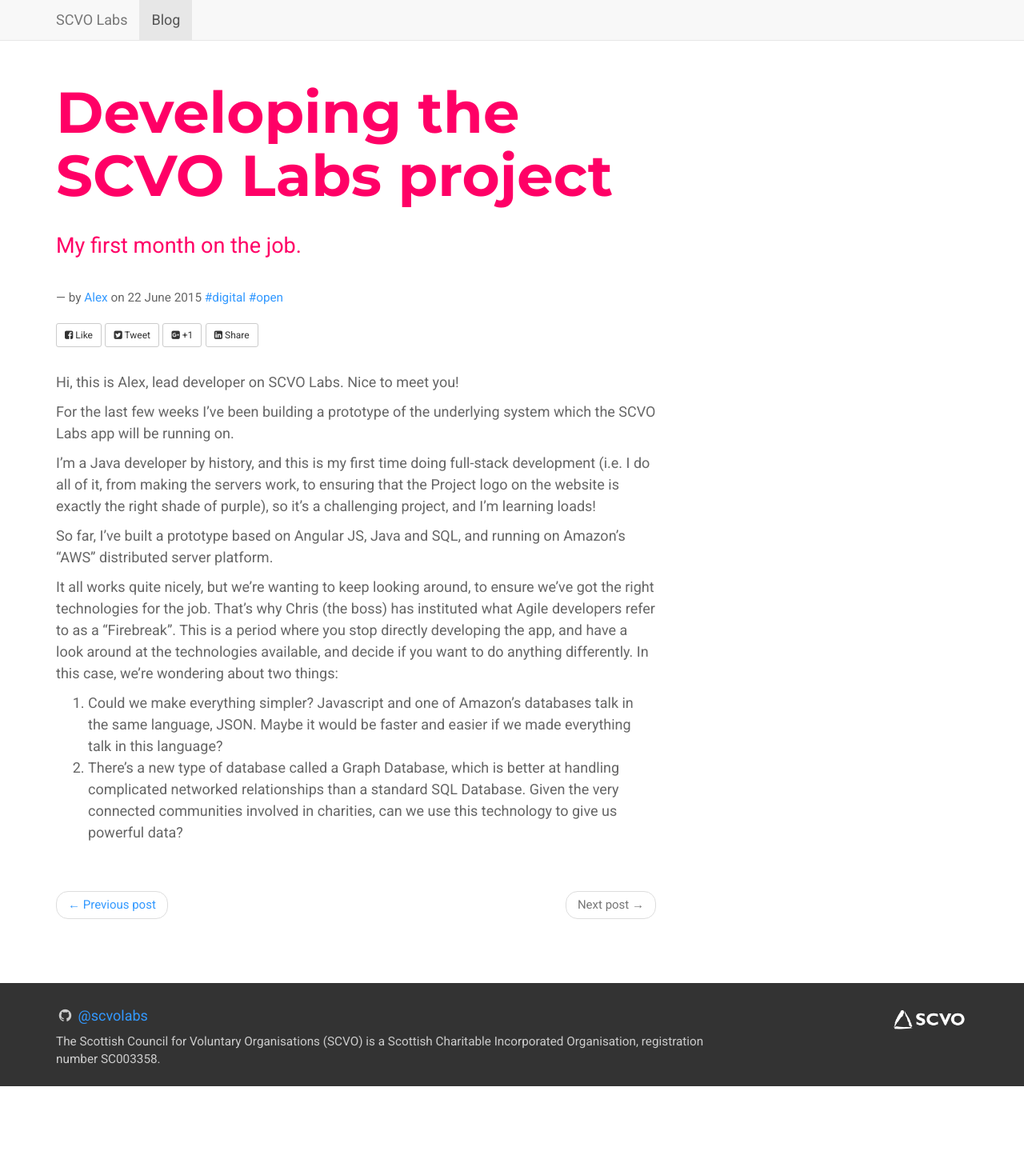
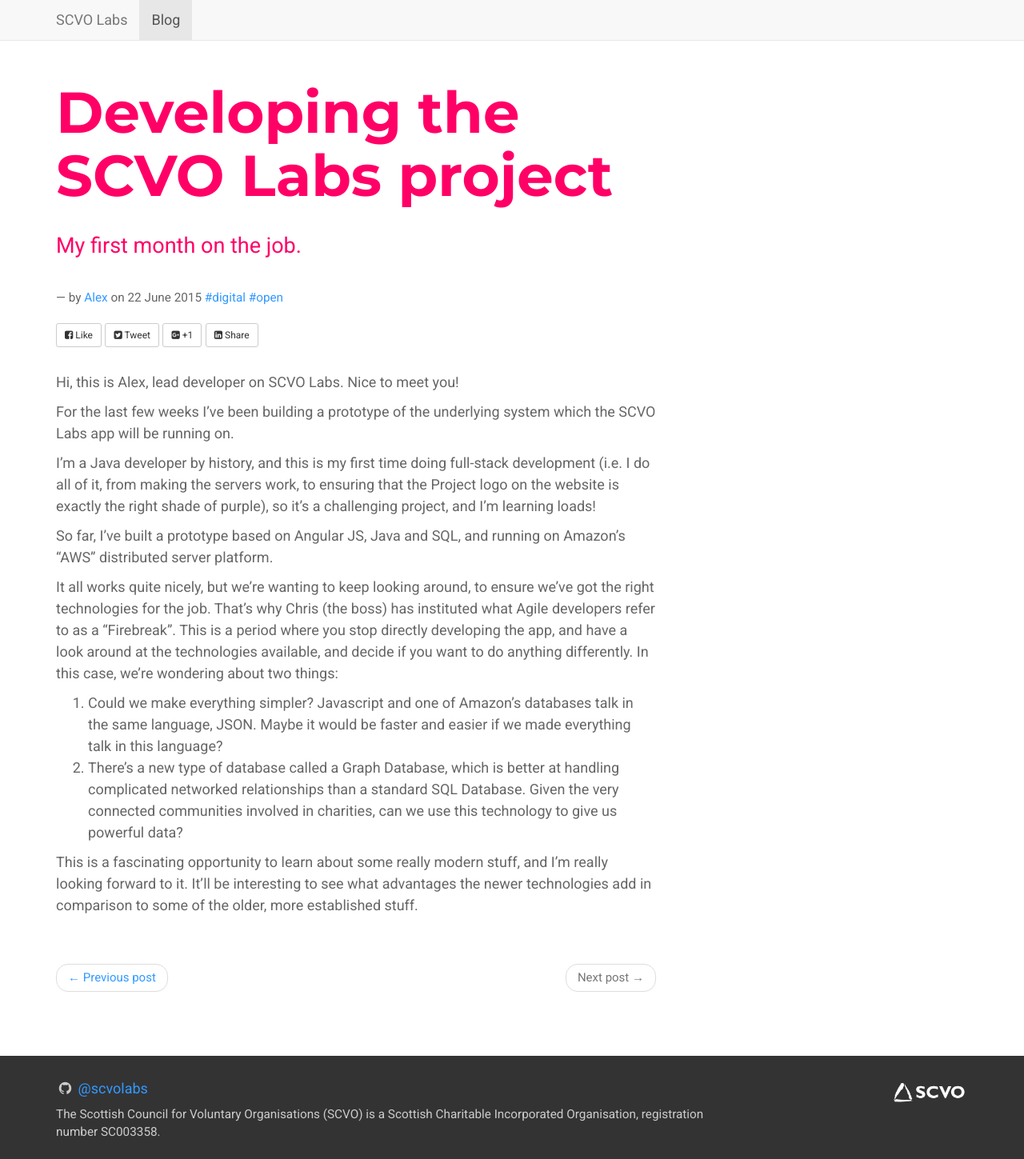
Before and after one commit to scvolabs/scvolabs-website, a Jekyll site: the page built from _posts/2015-06-22-alex-intro.md, in a window 1280 px wide. Shown: the whole page at 80% size. Built offline with Jekyll 4.4.1, drawn with Linux system fonts in a browser that asks for light colours; nearby versions of some CDN libraries; comment, search, counter and statistics services are not loaded; before the commit the page ends 1358 px from its top, so only the background shows below that.

Commit message:
Update 2015-06-22-alex-intro.md

```diff
--- a/_posts/2015-06-22-alex-intro.md
+++ b/_posts/2015-06-22-alex-intro.md
@@ -20,3 +20,5 @@ It all works quite nicely, but we're wanting to keep looking around, to ensure w
 
 1. Could we make everything simpler? Javascript and one of Amazon's databases talk in the same language, JSON. Maybe it would be faster and easier if we made everything talk in this language?
 2. There's a new type of database called a Graph Database, which is better at handling complicated networked relationships than a standard SQL Database. Given the very connected communities involved in charities, can we use this technology to give us powerful data?
+
+This is a fascinating opportunity to learn about some really modern stuff, and I'm really looking forward to it. It'll be interesting to see what advantages the newer technologies add in comparison to some of the older, more established stuff.
```
